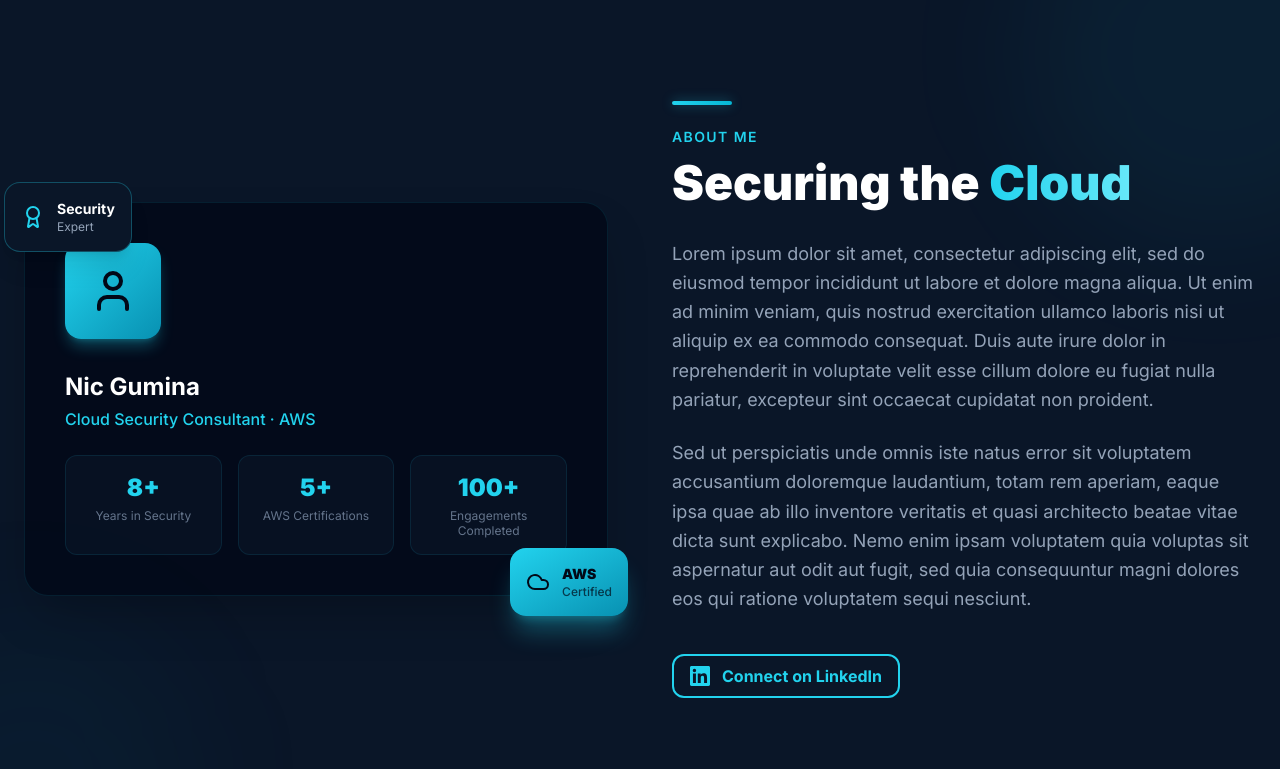
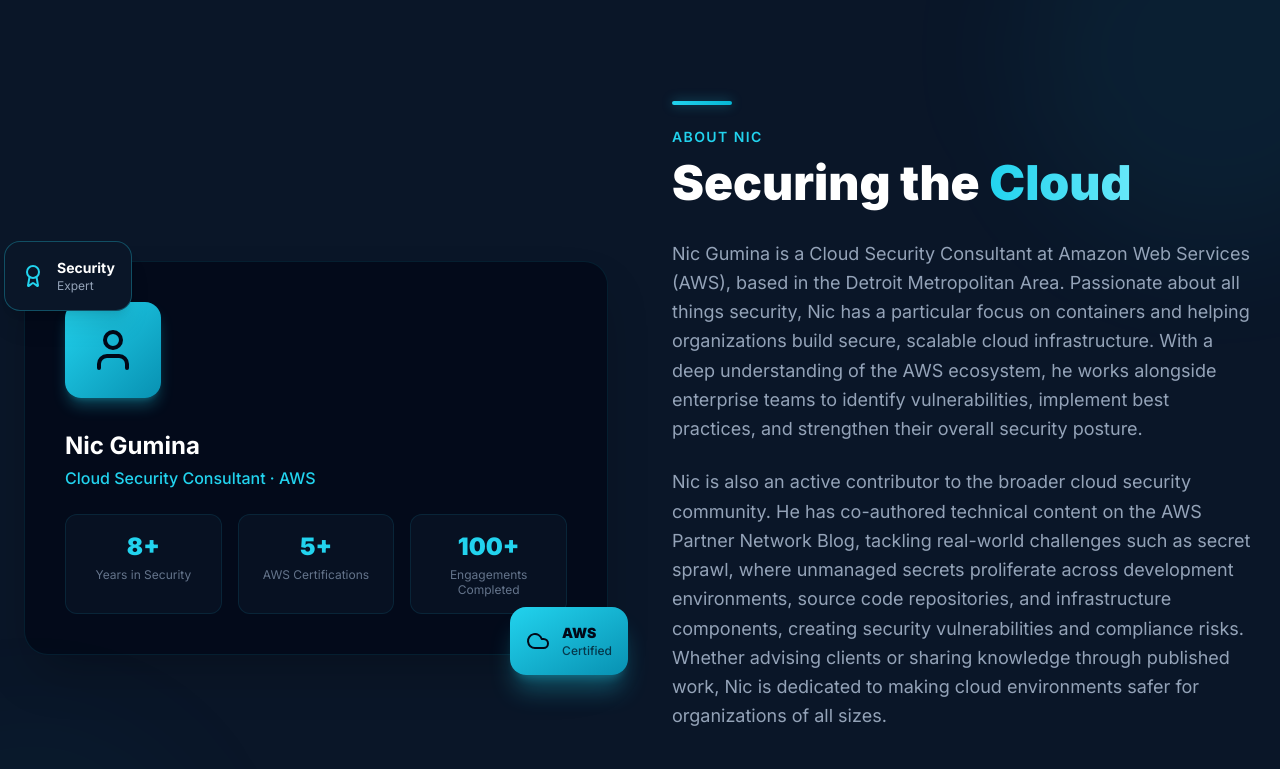
Before and after one commit to johndurso/nic-gumina, a Next.js app: page / in a window 1280 px wide. Shown: the part 2000-2769 px from the top of the page. Built offline with nearby package versions, Linux system fonts and the light colour scheme.

Commit message:
new about me section

```diff
--- a/components/About.tsx
+++ b/components/About.tsx
@@ -74,7 +74,7 @@
           <div>
             <div className="section-accent mb-4" />
             <p className="text-cyan-400 text-sm font-semibold tracking-widest uppercase mb-3">
-              About Me
+              About Nic
             </p>
             <h2 className="text-4xl md:text-5xl font-black text-white mb-8">
               Securing the{" "}
@@ -85,21 +85,11 @@
 
             <div className="space-y-6">
               <p className="text-slate-400 text-lg leading-relaxed">
-                Lorem ipsum dolor sit amet, consectetur adipiscing elit, sed do
-                eiusmod tempor incididunt ut labore et dolore magna aliqua. Ut
-                enim ad minim veniam, quis nostrud exercitation ullamco laboris
-                nisi ut aliquip ex ea commodo consequat. Duis aute irure dolor
-                in reprehenderit in voluptate velit esse cillum dolore eu fugiat
-                nulla pariatur, excepteur sint occaecat cupidatat non proident.
+                Nic Gumina is a Cloud Security Consultant at Amazon Web Services (AWS), based in the Detroit Metropolitan Area. Passionate about all things security, Nic has a particular focus on containers and helping organizations build secure, scalable cloud infrastructure. With a deep understanding of the AWS ecosystem, he works alongside enterprise teams to identify vulnerabilities, implement best practices, and strengthen their overall security posture.
               </p>
 
               <p className="text-slate-400 text-lg leading-relaxed">
-                Sed ut perspiciatis unde omnis iste natus error sit voluptatem
-                accusantium doloremque laudantium, totam rem aperiam, eaque ipsa
-                quae ab illo inventore veritatis et quasi architecto beatae vitae
-                dicta sunt explicabo. Nemo enim ipsam voluptatem quia voluptas
-                sit aspernatur aut odit aut fugit, sed quia consequuntur magni
-                dolores eos qui ratione voluptatem sequi nesciunt.
+                Nic is also an active contributor to the broader cloud security community. He has co-authored technical content on the AWS Partner Network Blog, tackling real-world challenges such as secret sprawl, where unmanaged secrets proliferate across development environments, source code repositories, and infrastructure components, creating security vulnerabilities and compliance risks. Whether advising clients or sharing knowledge through published work, Nic is dedicated to making cloud environments safer for organizations of all sizes.
               </p>
             </div>
 
--- a/components/Contact.tsx
+++ b/components/Contact.tsx
@@ -75,32 +75,6 @@
             <span className="text-cyan-400 font-medium">nic-gumina</span>
           </p>
         </div>
-
-        {/* Info cards */}
-        <div className="grid grid-cols-1 sm:grid-cols-2 gap-4">
-          <div className="bg-[#020817]/60 border border-cyan-400/10 rounded-2xl p-6 flex items-center gap-4">
-            <div className="w-12 h-12 rounded-xl bg-cyan-400/10 flex items-center justify-center flex-shrink-0">
-              <Linkedin className="w-6 h-6 text-cyan-400" />
-            </div>
-            <div className="text-left">
-              <p className="text-white font-semibold text-sm">LinkedIn</p>
-              <p className="text-slate-500 text-xs">Primary contact channel</p>
-            </div>
-          </div>
-          <div className="bg-[#020817]/60 border border-cyan-400/10 rounded-2xl p-6 flex items-center gap-4">
-            <div className="w-12 h-12 rounded-xl bg-cyan-400/10 flex items-center justify-center flex-shrink-0">
-              <Mail className="w-6 h-6 text-cyan-400" />
-            </div>
-            <div className="text-left">
-              <p className="text-white font-semibold text-sm">
-                Security Engagements
-              </p>
-              <p className="text-slate-500 text-xs">
-                AWS cloud security consulting
-              </p>
-            </div>
-          </div>
-        </div>
       </div>
     </section>
   );
--- a/components/Hero.tsx
+++ b/components/Hero.tsx
@@ -218,7 +218,7 @@
           className="flex items-center justify-center gap-3 mb-10"
         >
           <MapPin className="w-4 h-4 text-cyan-400/70" />
-          <p className="text-xs sm:text-2xl text-slate-400 font-medium">
+          <p className="text-xs sm:text-normal text-slate-400 font-medium">
             at{" "}
             <span className="text-sm sm:text-lg text-cyan-400 font-bold tracking-wide">
               Amazon Web Services (AWS)
--- a/components/Webinars.tsx
+++ b/components/Webinars.tsx
@@ -57,7 +57,7 @@
             </span>
           </h2>
           <p className="text-slate-400 max-w-xl mx-auto text-lg leading-relaxed">
-            Sharing my cloud security expertise through webinars, panels, and published content with the broader security community.
+            Nic's cloud security expertise through webinars, panels, and published content with the broader security community.
           </p>
         </div>
 
```
